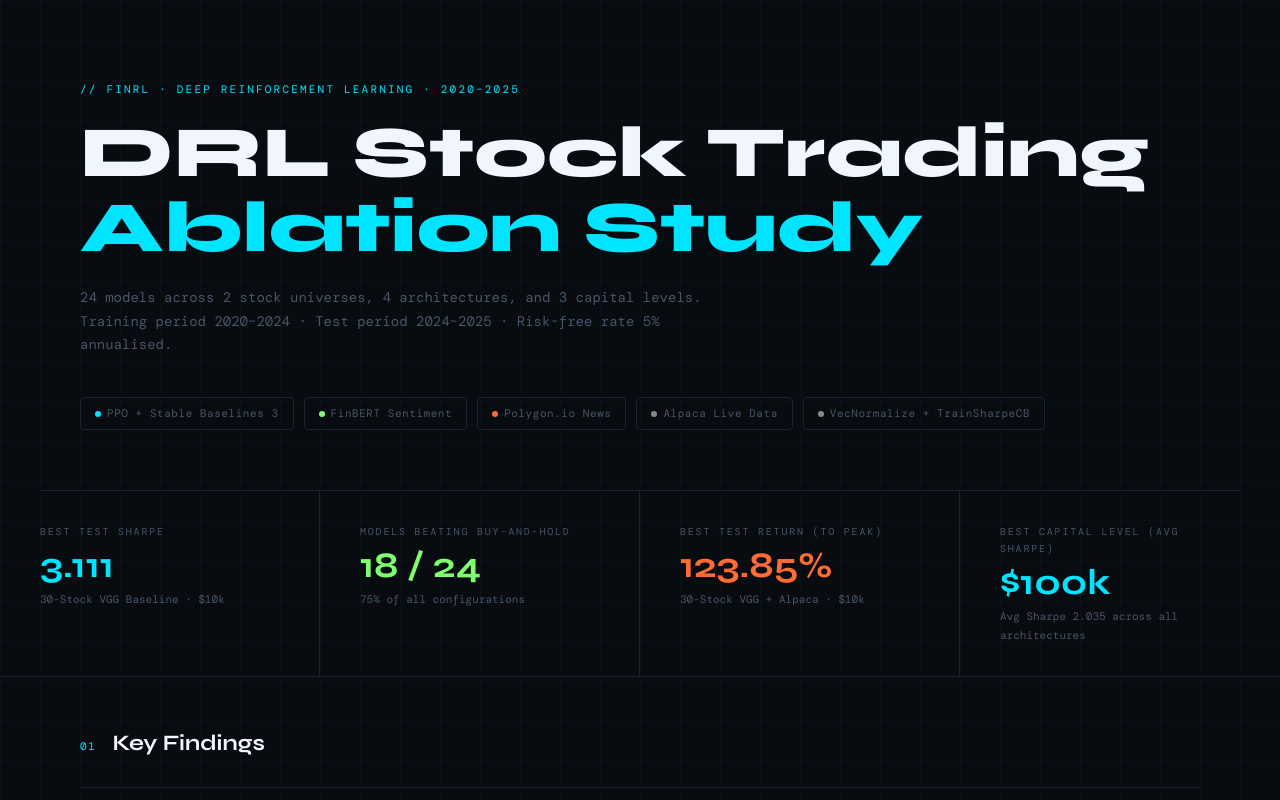
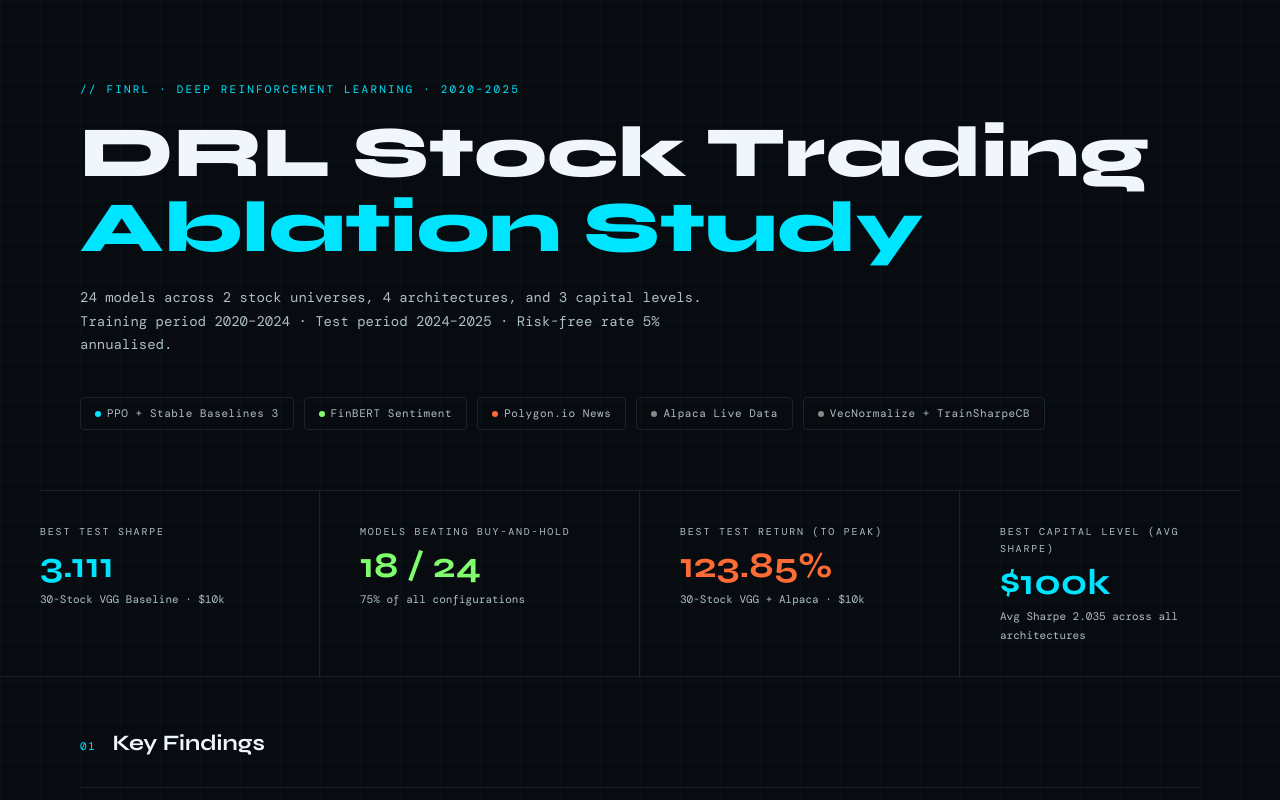
Before and after one commit to tyhobbs/FinRL_Deep_Reinforcement_Learning, a plain HTML site: page docs/index.html in a window 1280 px wide. Shown: the top 800 px of the page. Drawn offline with nearby package versions, Linux system fonts and the light colour scheme; a web font is replaced by a local one.

Commit message:
Update index.html

```diff
--- a/docs/index.html
+++ b/docs/index.html
@@ -13,8 +13,8 @@
       --accent1:  #00e5ff;
       --accent2:  #ff6b35;
       --accent3:  #7fff6e;
-      --muted:    #4a5568;
-      --text:     #c9d1d9;
+      --muted:    #b0bec5;
+      --text:     #ffffff;
       --heading:  #f0f6fc;
     }
 
```
